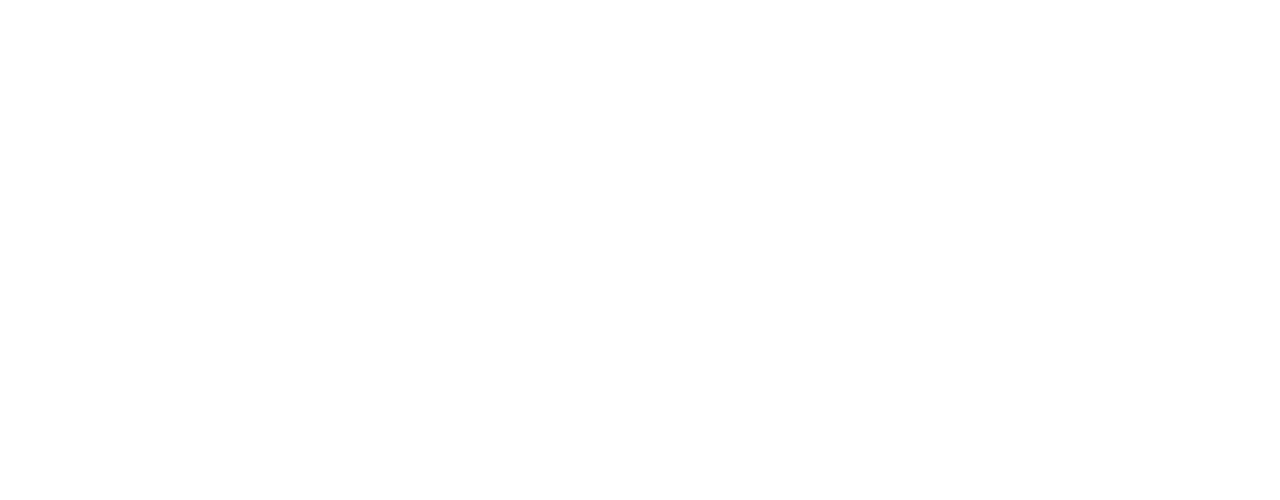
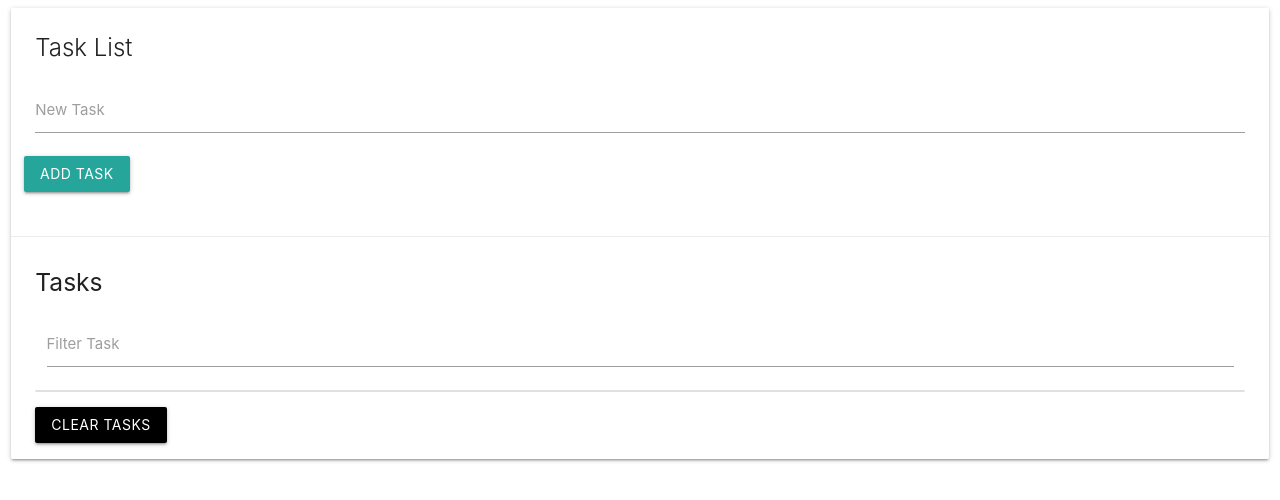
Before and after one commit to chavinduweerakoon/dom-manipulation, a plain HTML site: page task list/index.html in a window 1280 px wide. Drawn offline with nearby package versions, Linux system fonts and the light colour scheme.

Commit message:
html structure

```diff
--- a/task list/index.html
+++ b/task list/index.html
@@ -9,10 +9,45 @@
       rel="stylesheet"
       href="https://cdnjs.cloudflare.com/ajax/libs/materialize/1.0.0/css/materialize.min.css"
     />
-
+    <script src="https://use.fontawesome.com/7dc394dd25.js"></script>
     <title>Task list</title>
   </head>
   <body>
+    <div class="conatiner">
+      <div class="row">
+        <div class="col s12">
+          <div id="main" class="card">
+            <div class="card-content">
+              <span class="card-title">Task List</span>
+              <div class="row">
+                <form action="" id="task-form">
+                  <div class="input-field col s12">
+                    <input type="text" name="task" id="task" />
+                    <label for="task">New Task</label>
+                  </div>
+                  <input type="submit" value="Add Task" class="btn" />
+                </form>
+              </div>
+            </div>
+            <div class="card-action">
+              <h5 id="task-title">Tasks</h5>
+              <div class="input-field col s12">
+                <input type="text" name="filter" id="filter" />
+                <label for="filter">Filter Task</label>
+              </div>
+              <ul class="collection"></ul>
+              <a href="#" class="clear-tasks btn black">Clear Tasks</a>
+            </div>
+          </div>
+        </div>
+      </div>
+    </div>
+    <script src="app.js"></script>
+    <script
+      src="https://code.jquery.com/jquery-3.6.0.js"
+      integrity="sha256-H+K7U5CnXl1h5ywQfKtSj8PCmoN9aaq30gDh27Xc0jk="
+      crossorigin="anonymous"
+    ></script>
     <!-- Compiled and minified JavaScript -->
     <script src="https://cdnjs.cloudflare.com/ajax/libs/materialize/1.0.0/js/materialize.min.js"></script>
   </body>
```
